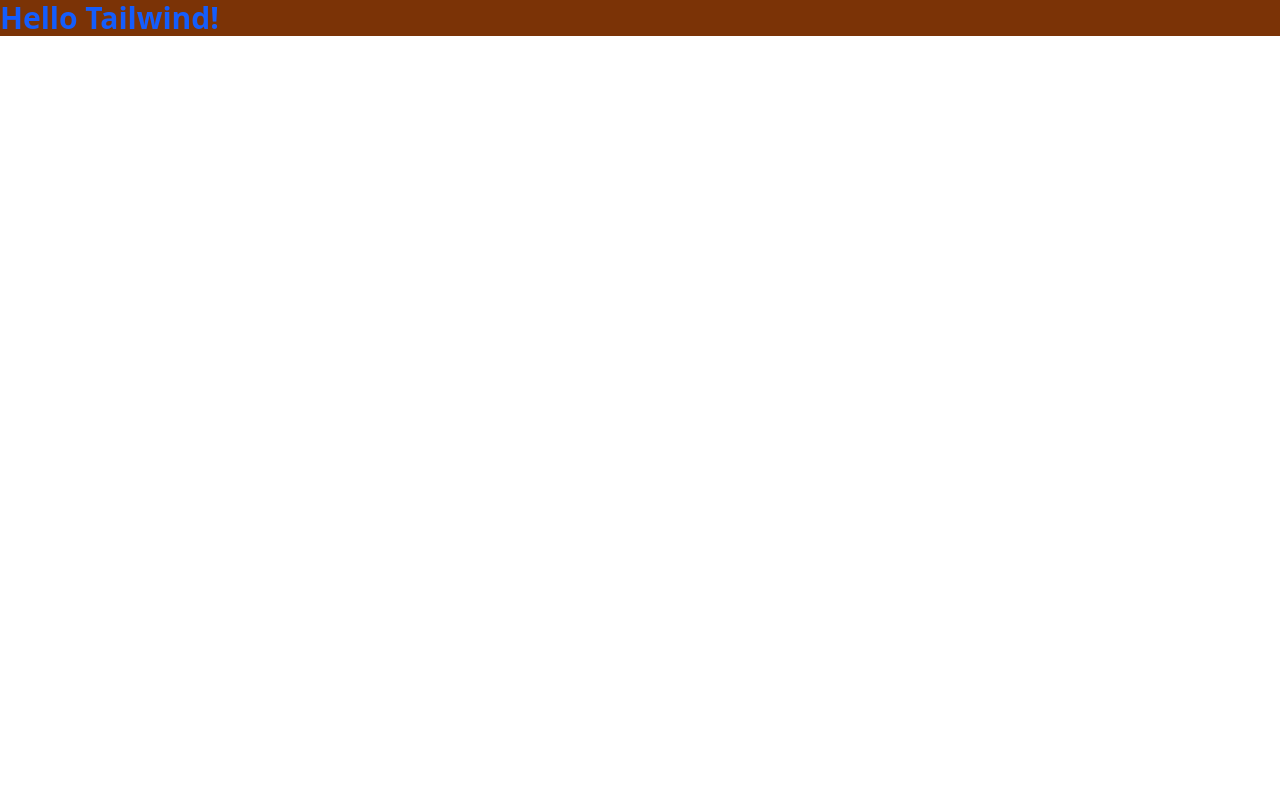
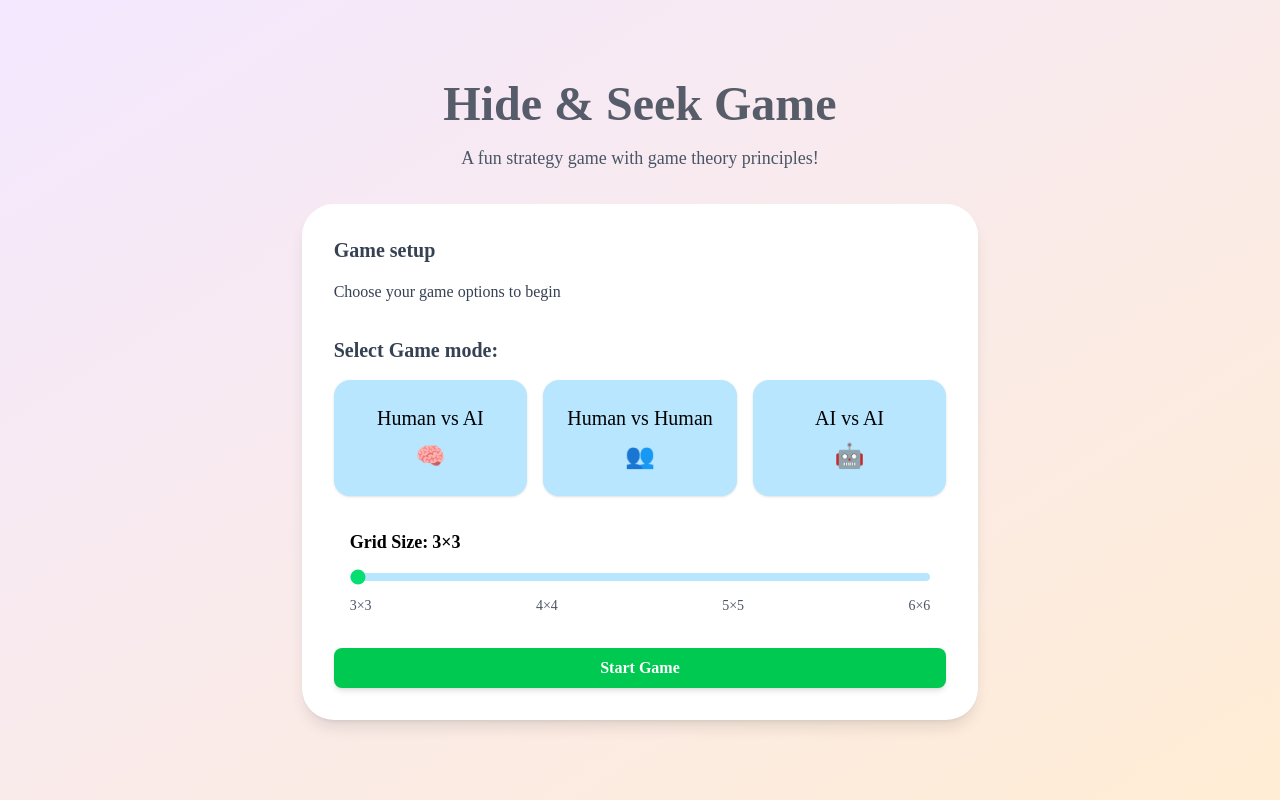
Before and after one commit to Michael23Magdy/hide-seek-webgame-lp-solver, a React (Vite) app in the folder frontend/: page / in a window 1280 px wide. Built offline with nearby package versions, Linux system fonts and the light colour scheme.

Commit message:
created Game home page

```diff
--- a/frontend/src/App.jsx
+++ b/frontend/src/App.jsx
@@ -1,13 +1,20 @@
 import { useState } from 'react'
 import './App.css'
+import { BrowserRouter, Routes, Route } from 'react-router-dom';
+import HomePage from './pages/HomePage';
+import Layout from './Components/ui/Layout';
+
 
 function App() {
-  const [count, setCount] = useState(0)
 
   return (
-    <div className="text-3xl font-bold text-blue-600 bg-amber-900">
-      Hello Tailwind!
-    </div>
+    <BrowserRouter>
+      <Layout>
+        <Routes>
+          <Route path='/' element={<HomePage />} />
+        </Routes>
+      </Layout>
+    </BrowserRouter>
   );
 }
 
--- /dev/null
+++ b/frontend/src/Components/ui/Layout.jsx
@@ -0,0 +1,9 @@
+const Layout = ({ children }) => {
+return (
+    <div className="min-h-screen bg-gradient-to-br from-purple-100 to-orange-100 flex items-center justify-center p-2 " style={{ fontFamily: "'Pacifico', cursive" }}>
+        {children}
+    </div>
+);
+};
+
+export default Layout;
--- /dev/null
+++ b/frontend/src/constants/enums.js
@@ -0,0 +1,10 @@
+export const GameMode = Object.freeze({
+  HumanVsComputer: 'HumanAI',
+  HumanVsHuman: 'success',
+  ComputerVsComputer: 'error',
+});
+
+export const GameRole = Object.freeze({
+    Hider: "hider",
+    Seeker: "Seeker",
+})
--- /dev/null
+++ b/frontend/src/pages/HomePage.jsx
@@ -0,0 +1,112 @@
+import { useState } from "react";
+import RadioButton from "../Components/ui/RadioButton";
+import { GameMode } from "../constants/enums";
+import { GameRole } from "../constants/enums";
+
+
+const HomePage = ()=>{
+    const [gameMode, setGameMode] = useState(null);
+    const [gameRole, setGameRole] = useState(null);
+    const [gridSize, setGridSize] = useState(3);
+
+    return (
+        <div className="h-max flex flex-col items-center justify-center gap-y-4">
+            <div className="text-center">
+                <h1 className="text-5xl font-bold mb-4 animate-pulse text-gray-800">Hide & Seek Game</h1>
+                <h2 className="text-lg font-medium mb-4 text-gray-600">A fun strategy game with game theory principles!</h2>
+            </div>
+            <div className="w-full flex flex-col items-center justify-center gap-y-4 bg-white bg-opacity-20 backdrop-blur-3xl p-8 rounded-4xl shadow-lg">
+                <div className="w-full">
+                    <h2 className="text-xl font-bold mb-4 text-gray-700">Game setup</h2>
+                    <p className="text-l font-medium mb-4 text-gray-700">Choose your game options to begin</p>
+
+                </div>
+                <div className="w-full">
+                    <h2 className="text-xl font-bold mb-4 text-gray-700">Select Game mode:</h2>
+                    <div className="grid grid-cols-1 md:grid-cols-3 gap-4">
+                        <RadioButton
+                            icon="🧠"
+                            value={GameMode.HumanVsComputer}
+                            checked={gameMode === GameMode.HumanVsComputer}
+                            onChange={() => setGameMode(GameMode.HumanVsComputer)}
+                            label="Human vs AI"
+                        />
+                        <RadioButton
+                            icon="👥"
+                            value={GameMode.HumanVsHuman}
+                            checked={gameMode === GameMode.HumanVsHuman}
+                            onChange={() => setGameMode(GameMode.HumanVsHuman)}
+                            label="Human vs Human"
+                        />
+                        <RadioButton
+                            icon="🤖"
+                            value={GameMode.ComputerVsComputer}
+                            checked={gameMode === GameMode.ComputerVsComputer}
+                            onChange={() => setGameMode(GameMode.ComputerVsComputer)}
+                            label="AI vs AI"
+                        />
+                    </div>
+                </div>
+                {gameMode === GameMode.HumanVsComputer && (
+                    <div className="w-full">
+                        <h2 className="text-xl font-bold mb-4 text-gray-700">Select Your Role:</h2>
+                        <div className="grid grid-cols-1 sm:grid-cols-2 gap-4">
+                            <RadioButton
+                                icon="🙈"
+                                value={GameRole.Hider}
+                                checked={gameRole === GameRole.Hider}
+                                onChange={() => setGameRole(GameRole.Hider)}
+                                label="Hider"
+                            />
+                            <RadioButton
+                                icon="🔍"
+                                value={GameRole.Hider}
+                                checked={gameRole === GameRole.Seeker}
+                                onChange={() => setGameRole(GameRole.Seeker)}
+                                label="Seeker"
+                            />
+                        </div>
+                    </div>)}
+
+                <div className="w-full p-4">
+                    <label htmlFor="rangeInput" className="block text-lg font-bold mb-2">
+                        Grid Size:
+                        <span aria-live="polite" className="ml-1">
+                        {gridSize}×{gridSize}
+                        </span>
+                    </label>
+
+                    <input
+                        id="rangeInput"
+                        type="range"
+                        min={3}
+                        max={6}
+                        step={1}
+                        value={gridSize}
+                        className="w-full h-2 rounded-lg appearance-none cursor-pointer bg-sky-200 accent-green-400 hover:accent-green-600 "
+                        onChange={e => setGridSize(parseInt(e.target.value, 10))}
+                        aria-valuemin={3}
+                        aria-valuemax={6}
+                        aria-valuenow={gridSize}
+                    />
+
+                    <div className="flex justify-between mt-2 text-sm text-gray-600">
+                        <span>3×3</span>
+                        <span>4×4</span>
+                        <span>5×5</span>
+                        <span>6×6</span>
+                    </div>
+                </div>
+                <div className="w-full">
+                    <button
+                        className="w-full bg-green-500 hover:bg-green-600 text-white font-bold py-2 px-4 rounded-lg shadow-md transition duration-300"
+                    >
+                        Start Game
+                    </button>
+                </div>
+            </div>
+        </div>
+    )
+}
+
+export default HomePage;
```
